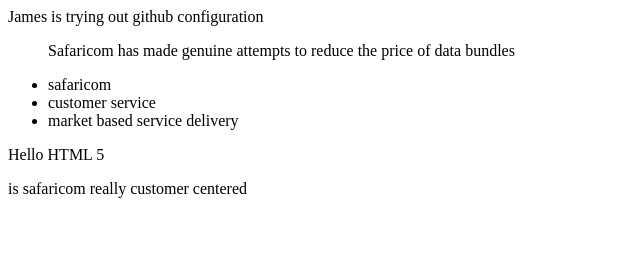
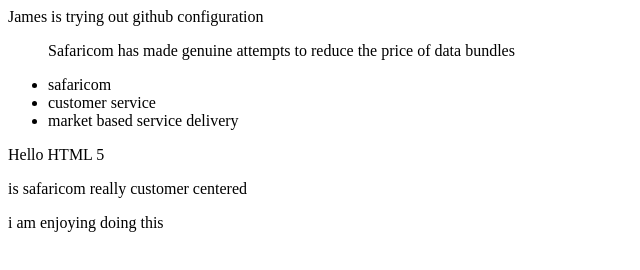
Before and after one commit to Jameskabuki/my-example, a plain HTML site: page semantics.html in a window 1280 px wide. Shown: the whole page, without its empty margins (0-640 px from the left). Drawn offline with Linux system fonts and the light colour scheme.

Commit message:
added a paragraph

```diff
--- a/semantics.html
+++ b/semantics.html
@@ -24,5 +24,8 @@
         <P> is safaricom really customer centered </P>
 
     </div>
+    <div>
+        <p> i am enjoying doing this </p>
+    </div>
 </body>
 </html>
```
